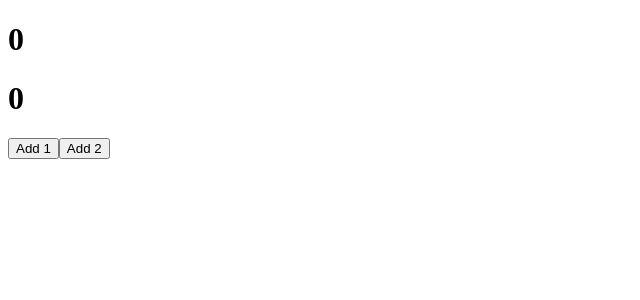
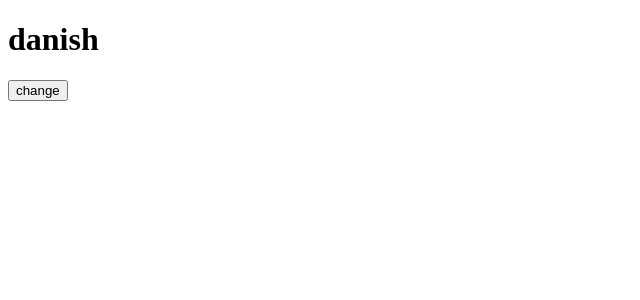
Before and after one commit to dk-pv/daily-code-React-week2, a React (Vite) app in the folder React-week2/: page / in a window 1280 px wide. Shown: the top 300 px of the page, without its empty margins (0-640 px from the left). Built offline with nearby package versions, Linux system fonts and the light colour scheme.

Commit message:
add usereducer

```diff
--- a/React-week2/src/App.jsx
+++ b/React-week2/src/App.jsx
@@ -51,7 +51,8 @@
 
 
 import React from 'react'
-import UseEffect from './componenets/UseEffect'
+import UseReducer from './componenets/1-UseReducer'
+// import UseEffect from './componenets/UseEffect'
 // import State from './componenets/State'
 // import ApiFtech from './componenets/ApiFtech'
 
@@ -60,7 +61,8 @@ const App = () => {
     <div>
       {/* <ApiFtech/> */}
       {/* <State /> */}
-      <UseEffect/>
+      {/* <UseEffect/> */}
+      <UseReducer/>
     </div>
   )
 }
--- /dev/null
+++ b/React-week2/src/componenets/1-UseReducer.jsx
@@ -0,0 +1,54 @@
+// import React, { useReducer } from 'react'
+
+// const reducerFunc = ( state = initialState, action) =>{
+//     switch(action) {
+//       case "increment":
+//         return state = state + 1
+//       case "decrement":
+//         return state = state - 1
+//       case "reset":
+//         return state = 0
+//       default:
+//         return state
+//     }
+// }
+// const initialState = 0
+// const   UseReducer = () => {
+//   const [state , dispatch] = useReducer(reducerFunc , initialState )
+//   return (
+//     <div>
+//       <h1>{state}</h1>
+//       <button onClick={() => dispatch("increment")}>+ 1</button>
+//       <button onClick={() => dispatch("decrement")}>- 1</button>
+//       <button onClick={() => dispatch("reset")}>AC</button>
+//     </div>
+//   )
+// }
+
+// export default UseReducer
+
+
+
+
+import React, { useReducer } from "react";
+const initialState = "danish";
+
+const reduserFunction = (state = initialState, action) => {
+  switch (action) {
+    case "change name":
+      return (state = "kukku");
+    default:
+      return state;
+  }
+};
+
+const UseReducer = () => {
+  const [state, dispatch] = useReducer(reduserFunction, initialState);
+  return (
+    <div>
+      <h1>{state}</h1>
+      <button onClick={() => dispatch("change name")}>change</button>
+    </div>
+  );
+};
+export default UseReducer;
```
